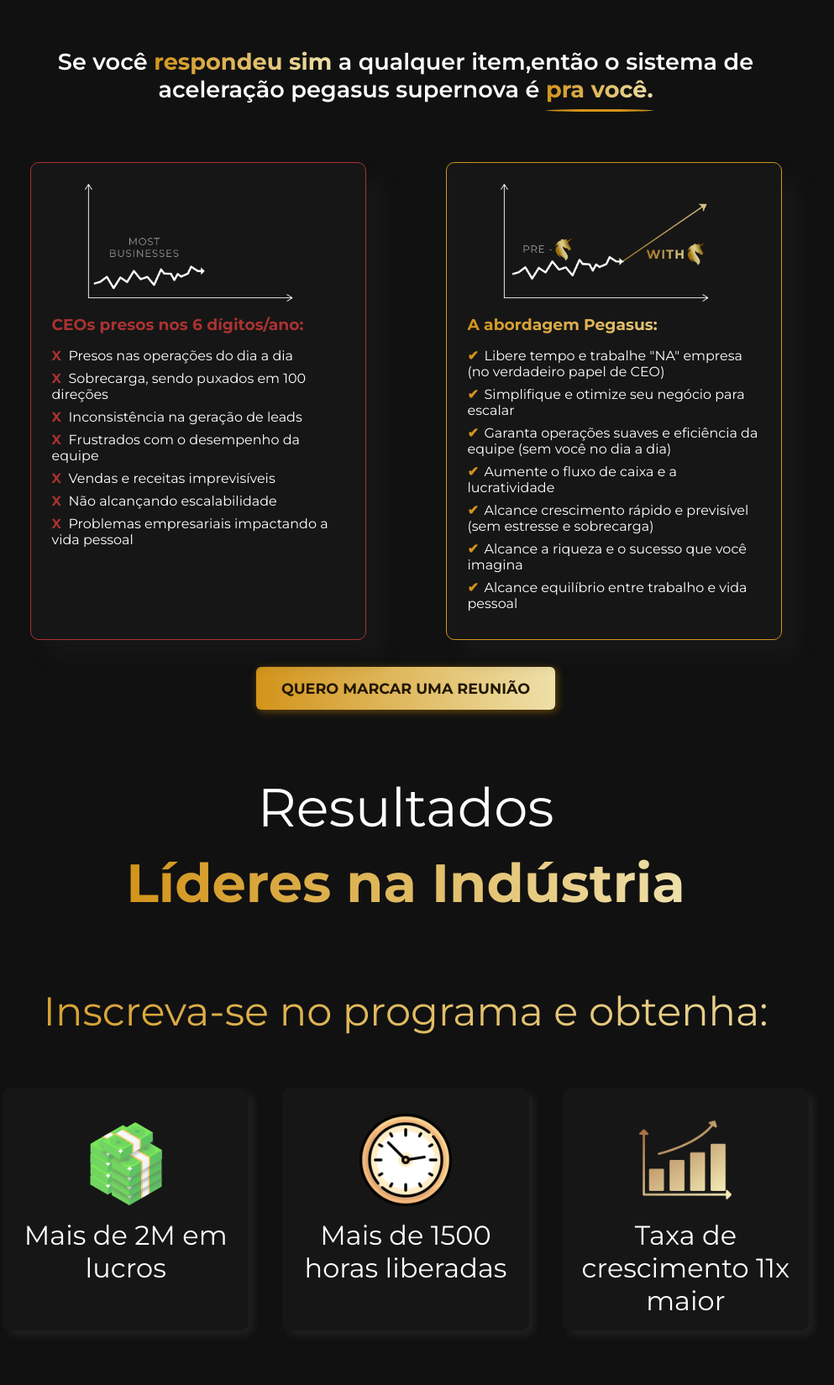
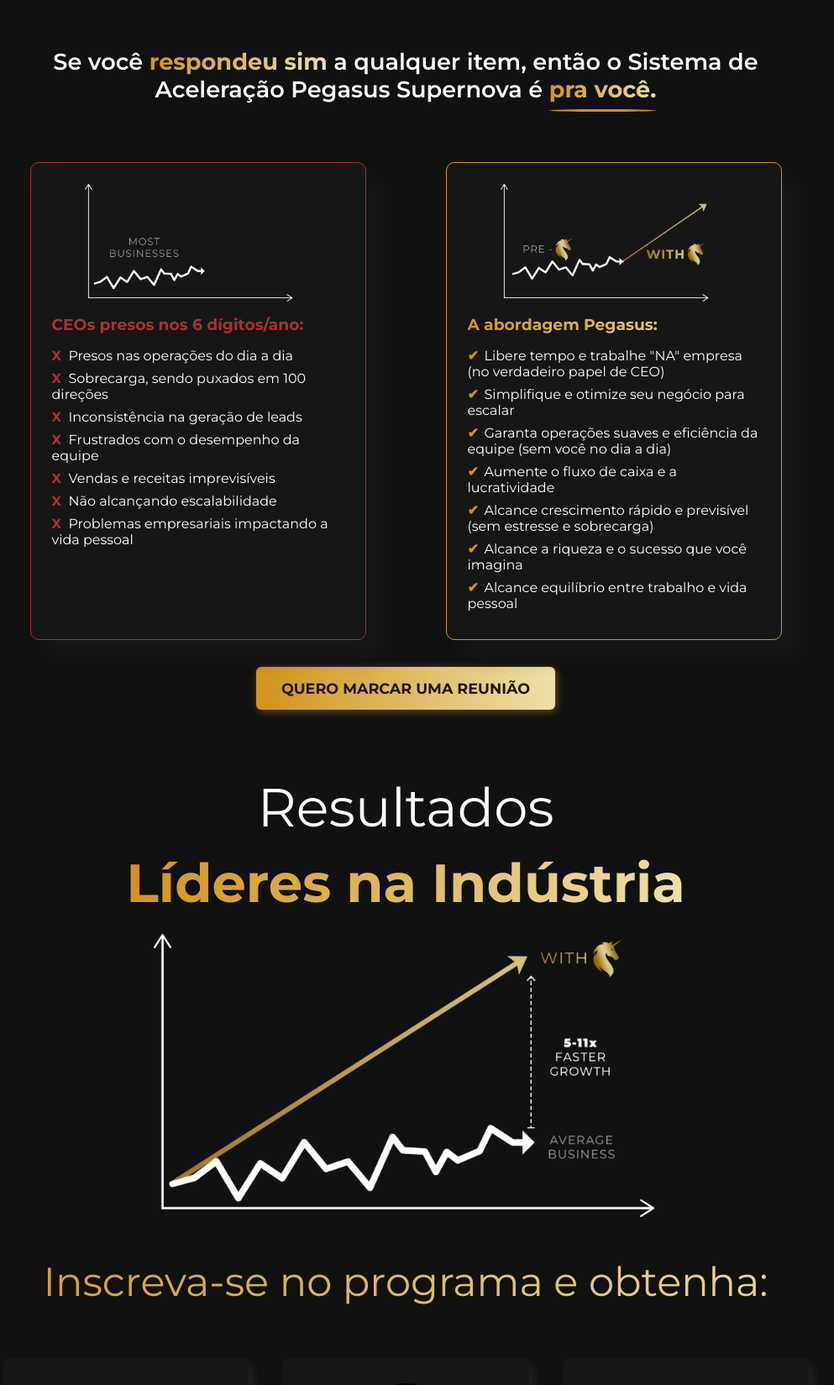
Before and after one commit to PegasusSupernova/PegasusSupernova.github.io, a plain HTML site: page index.html in a window 1280 px wide. Shown: the part 1171-2820 px from the top of the page at 84% size, without its empty margins (157-1150 px from the left). Drawn offline with nearby package versions, Linux system fonts and the light colour scheme; files whose address does not match are found by name; a web font is replaced by a local one.

Commit message:
Update index.html

```diff
--- a/index.html
+++ b/index.html
@@ -68,7 +68,7 @@
       <li>Reflexos na saúde, como estresse e sedentarismo.</li>
     </ul>
 
-    <p class="scroll">Se você <span class="detalhe-h1">respondeu sim</span> a qualquer item,então o sistema de aceleração pegasus supernova é <span class="detalhe-h2 detalhe-h1">pra você.</span></p>
+    <p class="scroll">Se você <span class="detalhe-h1">respondeu sim</span> a qualquer item, então o Sistema de Aceleração Pegasus Supernova é <span class="detalhe-h2 detalhe-h1">pra você.</span></p>
   </section>
 
   <section class="after-pg-bg container scroll delay">
@@ -103,7 +103,7 @@
   <section class="results scroll delay">
     <div class="chart container">
       <h1 class="title">Resultados <br> <span class="detalhe-h1">Líderes na Indústria</span></h1>
-      <div class="chart-img"><img src="/img/grafico-pg.png" alt=""></div>
+      <div class="chart-img"><img src="/grafico-pg.png" alt=""></div>
     </div>
 
 
```
